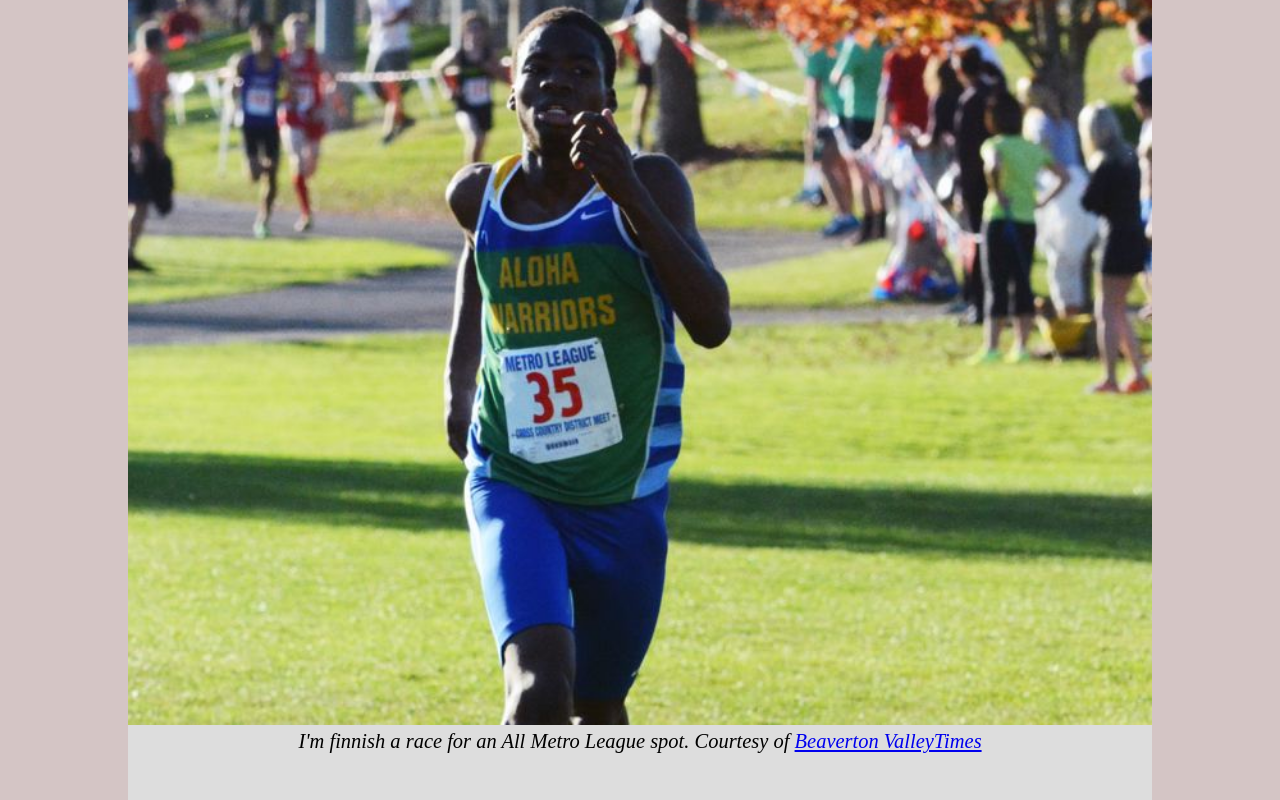
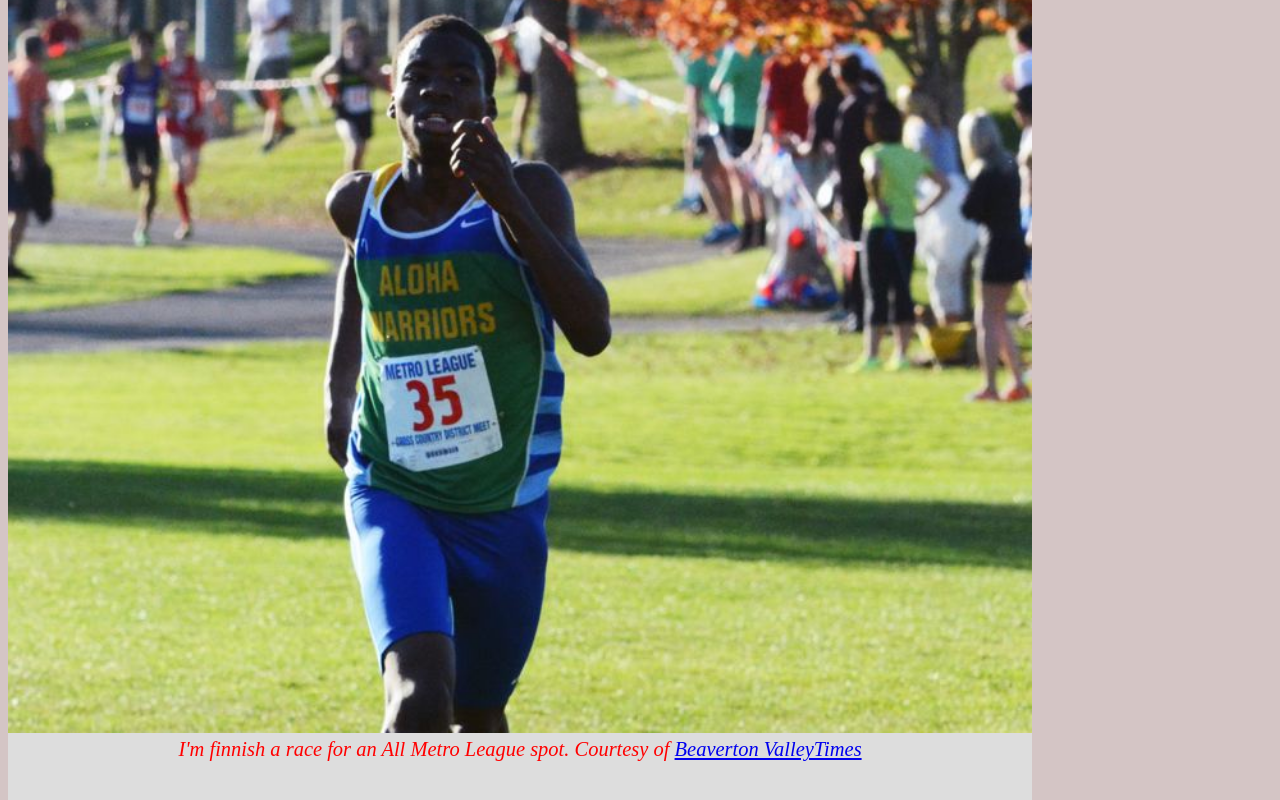
Before and after one commit to KC-LC101-June-22/js-assignment-4-html-me-something-ggarmondeh, a website: page index.html in a window 1280 px wide. Shown: the part 3222-4022 px from the top of the page. Drawn offline with Linux system fonts and the light colour scheme.

Commit message:
styles.css

```diff
--- a/styles.css
+++ b/styles.css
@@ -1,7 +1,7 @@
 body {
     width: 100%;
     max-width: 1024px;
-    margin: 0 auto;
+    margin: 8px;
     background-color: rgb(212, 197, 197);
     font-size: 80%;
     }
@@ -11,6 +11,7 @@
     footer {
     background-color: #ddd;
     font-size: 1.6em;
+    color: red;
     }
 
     header {
```
